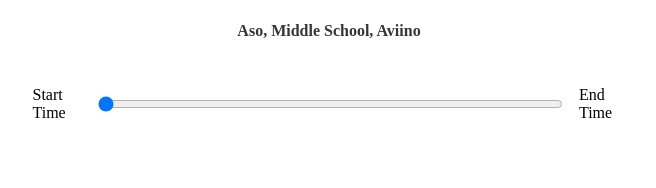
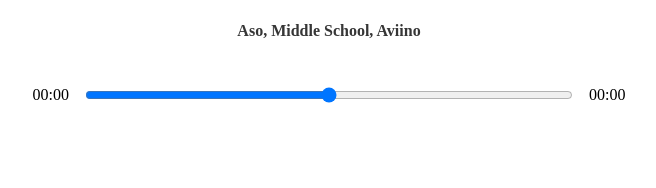
Before and after one commit to alevosia/music-player-react, a React (Create React App) app: page / in a window 1280 px wide. Shown: the part 490-678 px from the top of the page, without its empty margins (311-967 px from the left). Built offline with nearby package versions, Linux system fonts and the light colour scheme.

Commit message:
Format time

```diff
--- a/src/components/Player.jsx
+++ b/src/components/Player.jsx
@@ -1,5 +1,6 @@
-import { useEffect, useRef } from 'react'
+import { useEffect, useRef, useState } from 'react'
 import { FaPlay, FaPause, FaStepBackward, FaStepForward } from 'react-icons/fa'
+import { formatTime } from '../utils/formatTime'
 
 export const Player = ({
     currentSong,
@@ -8,9 +9,16 @@
     previousSong,
     nextSong,
 }) => {
+    const [songInfo, setSongInfo] = useState({
+        currentTime: null,
+        duration: null,
+    })
+
     const audioRef = useRef(null)
     const rangeRef = useRef(null)
 
+    // Toggles the status between PAUSED and PLAYING
+    // and plays/pauses the audio
     function toggleSong() {
         if (audioRef.current) {
             if (status === 'PAUSED') {
@@ -23,12 +31,23 @@
         }
     }
 
-    function updateRange(event) {
+    // Update the state whenever currentTime changes
+    function handleTimeUpdate(event) {
+        const { currentTime, duration } = event.target
+
+        setSongInfo({
+            currentTime,
+            duration,
+        })
+    }
+
+    // Whenever the songInfo changes, update the range slider
+    useEffect(() => {
         if (rangeRef.current) {
-            const { duration, currentTime } = event.target
-            rangeRef.current.value = (currentTime / duration) * 100
+            rangeRef.current.value =
+                (songInfo.currentTime / songInfo.duration) * 100
         }
-    }
+    }, [songInfo])
 
     // Whenever the current song changes and the status is playing
     // automatically play the new song
@@ -38,17 +57,10 @@
         }
     }, [status, currentSong])
 
-    // Whenever the current song changes, set the range's value to zero
-    useEffect(() => {
-        if (rangeRef.current) {
-            rangeRef.current.value = 0
-        }
-    }, [currentSong])
-
     return (
         <div className="player">
             <div className="time-control">
-                <p>Start Time</p>
+                <p>{formatTime(songInfo.currentTime)}</p>
                 <input
                     type="range"
                     min="0"
@@ -56,7 +68,7 @@
                     defaultValue="0"
                     ref={rangeRef}
                 />
-                <p>End Time</p>
+                <p>{formatTime(songInfo.duration)}</p>
             </div>
             <div className="play-control">
                 <FaStepBackward onClick={previousSong} />
@@ -71,7 +83,7 @@
                 ref={audioRef}
                 src={currentSong.audio}
                 onEnded={nextSong}
-                onTimeUpdate={updateRange}
+                onTimeUpdate={handleTimeUpdate}
             />
         </div>
     )
--- /dev/null
+++ b/src/utils/formatTime.js
@@ -0,0 +1,19 @@
+export function formatTime(seconds) {
+    let hours, minutes
+    let string = ''
+
+    seconds = Math.floor(seconds)
+
+    hours = Math.floor(seconds / 3600)
+    minutes = Math.floor((seconds % 3600) / 60)
+    seconds = Math.floor(seconds % 60)
+
+    if (hours) {
+        string += hours > 9 ? hours : `0${hours}:`
+    }
+
+    string += minutes > 9 ? minutes : `0${minutes}:`
+    string += seconds > 9 ? seconds : `0${seconds}`
+
+    return string
+}
```
